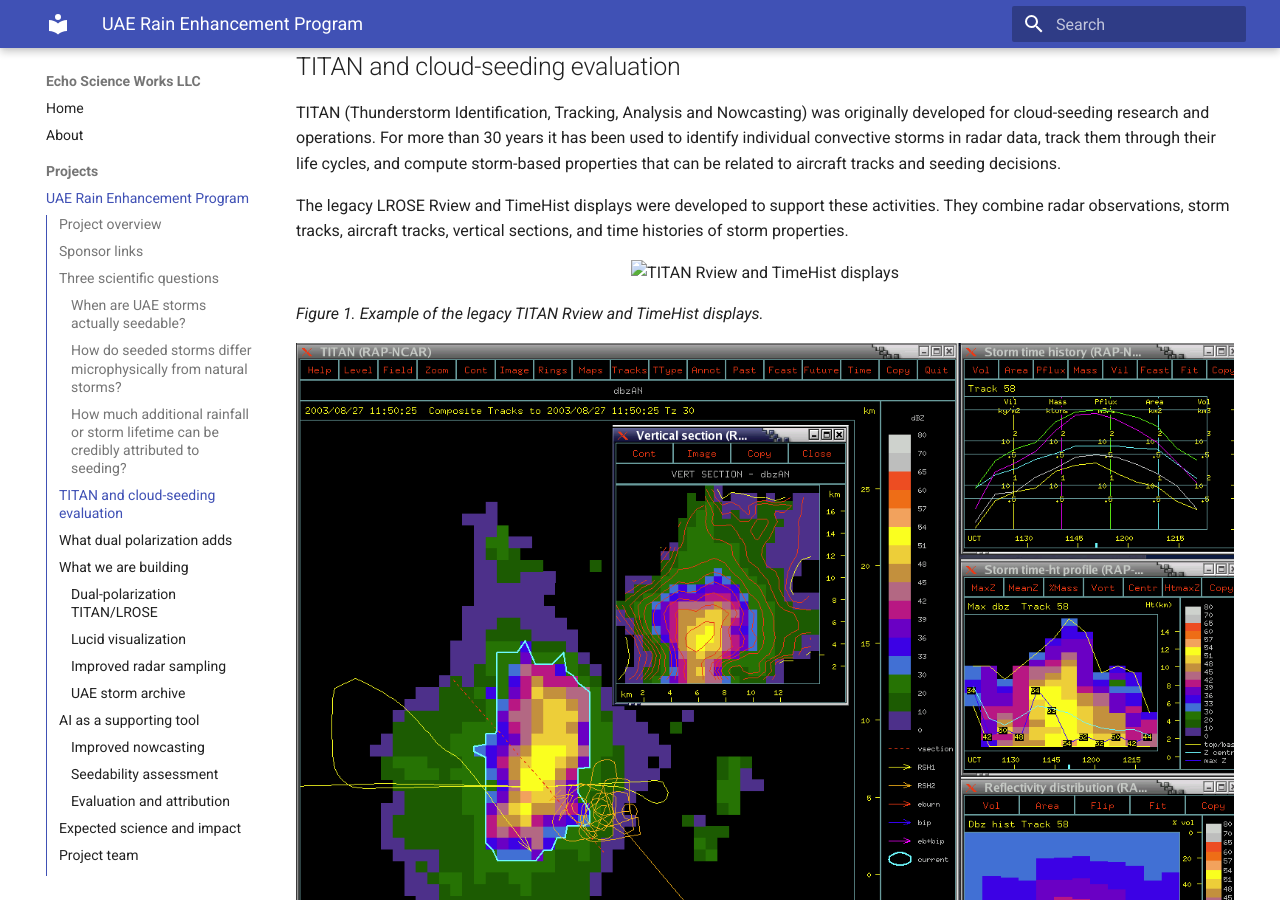
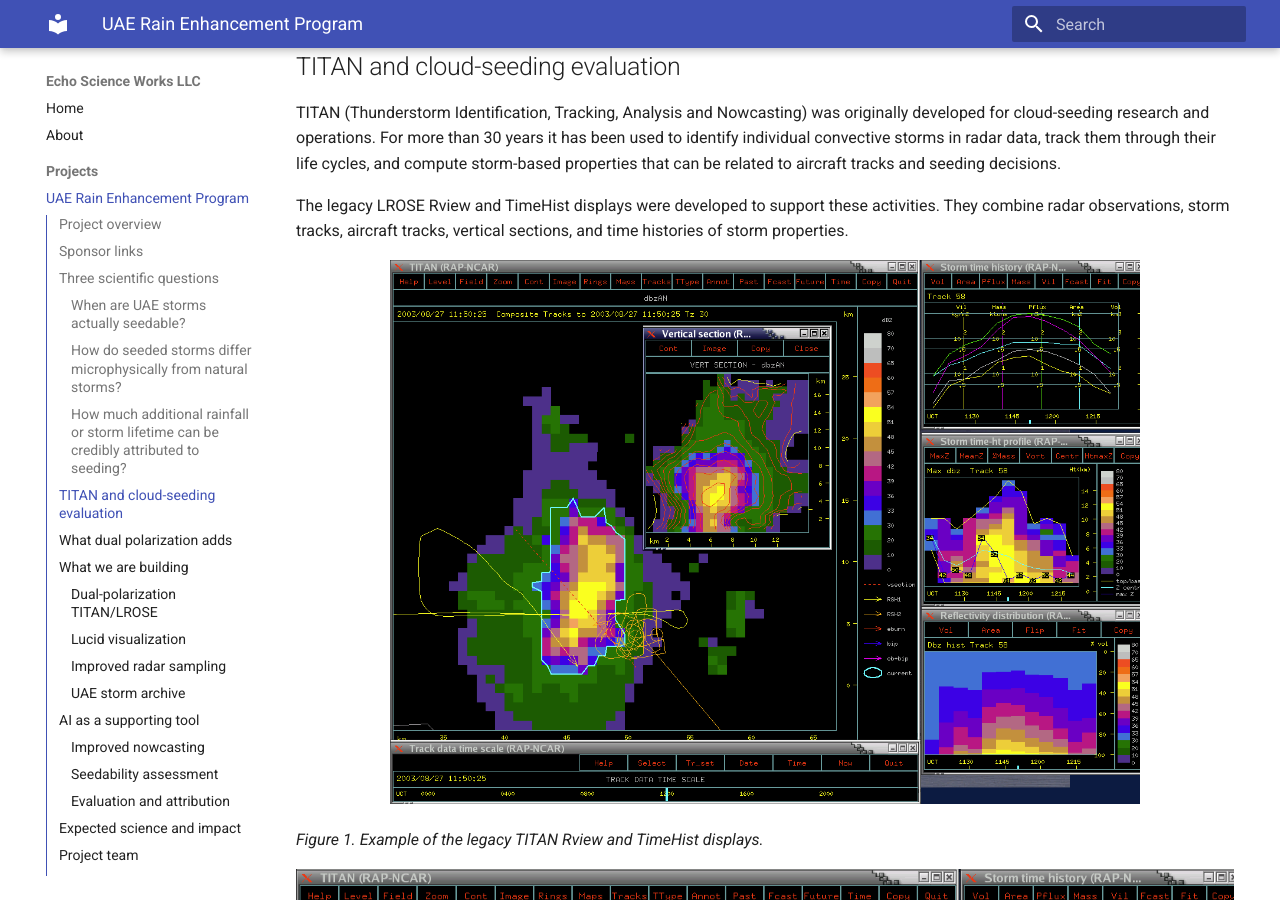
Before and after one commit to mike-dixon/echoscienceworks, an MkDocs documentation site: the page built from docs/uaerep.md, in a window 1280 px wide and 900 px high, scrolled down 1372 px. Built offline with MkDocs 1.6.1 and Material for MkDocs 9.7.7, drawn with Linux system fonts in a browser that asks for light colours.

Commit message:
Adding figures to uaerep

```diff
--- a/docs/uaerep.md
+++ b/docs/uaerep.md
@@ -42,7 +42,7 @@ TITAN (Thunderstorm Identification, Tracking, Analysis and Nowcasting) was origi
 The legacy LROSE Rview and TimeHist displays were developed to support these activities. They combine radar observations, storm tracks, aircraft tracks, vertical sections, and time histories of storm properties.
 
 <p align="center">
-  <img src="images/uaerep/titan-rview-timehist.png"
+  <img src="/images/uaerep/titan-rview-timehist.png"
        alt="TITAN Rview and TimeHist displays"
        style="width: 80%;">
 </p>
```
